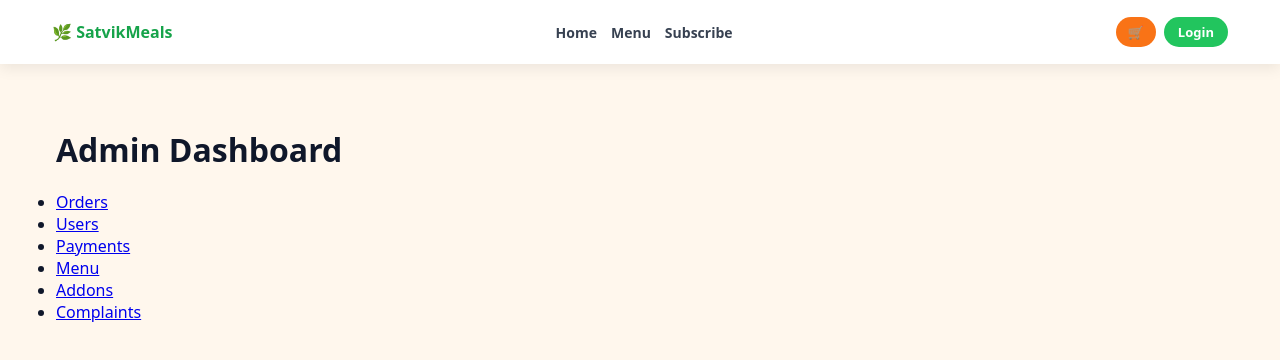
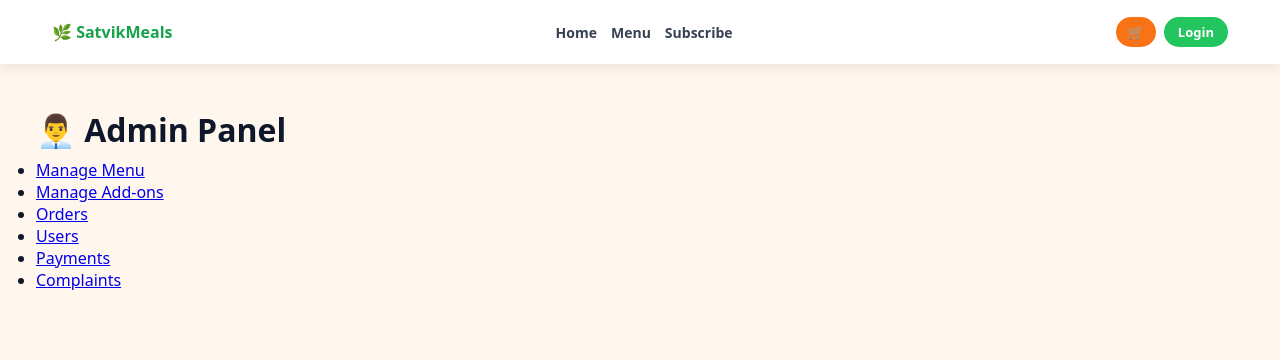
Before and after one commit to durgeshraihero-commits/Satvikmeals, a Next.js app: page /admin in a window 1280 px wide. Shown: the top 360 px of the page. Built offline with nearby package versions, Linux system fonts and the light colour scheme.

Commit message:
Add admin dashboard home page

```diff
--- a/app/admin/page.js
+++ b/app/admin/page.js
@@ -2,15 +2,15 @@ import Link from "next/link";
 
 export default function AdminHome() {
   return (
-    <div style={{ padding: 40 }}>
-      <h1>Admin Dashboard</h1>
+    <div style={{ padding: 20 }}>
+      <h1>👨‍💼 Admin Panel</h1>
 
-      <ul style={{ marginTop: 20 }}>
+      <ul>
+        <li><Link href="/admin/menu">Manage Menu</Link></li>
+        <li><Link href="/admin/addons">Manage Add-ons</Link></li>
         <li><Link href="/admin/orders">Orders</Link></li>
         <li><Link href="/admin/users">Users</Link></li>
         <li><Link href="/admin/payments">Payments</Link></li>
-        <li><Link href="/admin/menu">Menu</Link></li>
-        <li><Link href="/admin/addons">Addons</Link></li>
         <li><Link href="/admin/complaints">Complaints</Link></li>
       </ul>
     </div>
```
